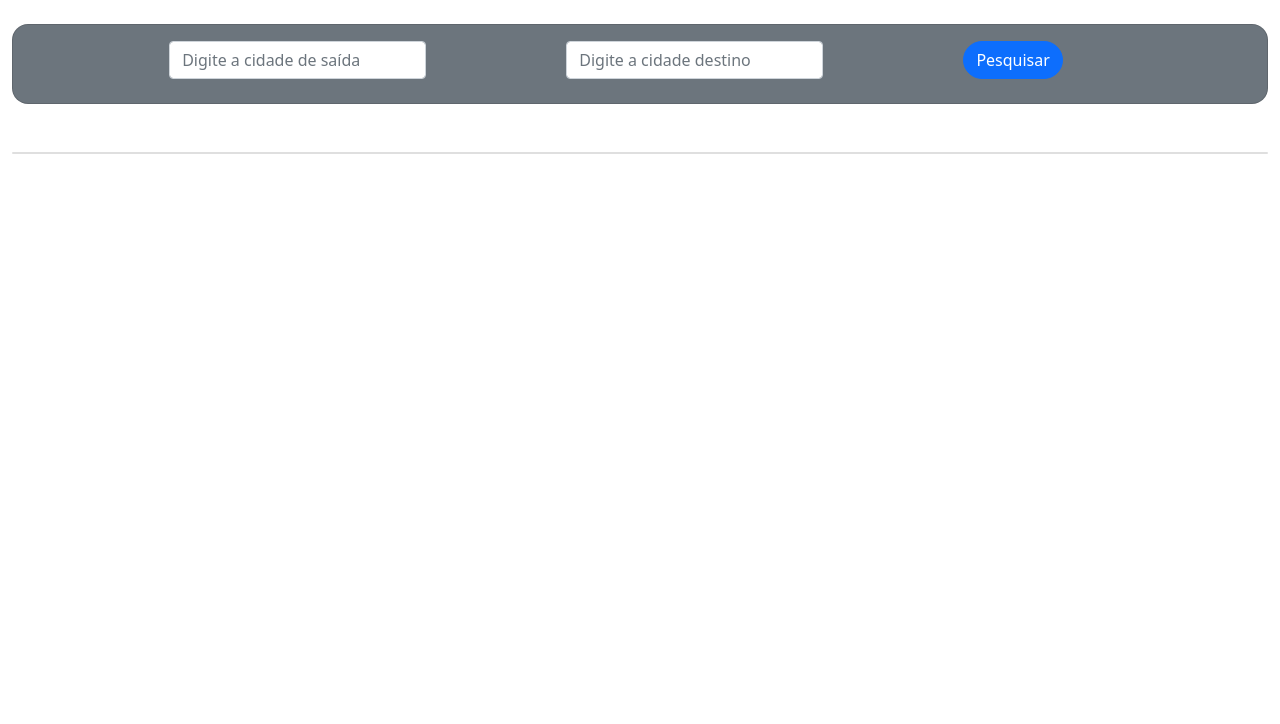
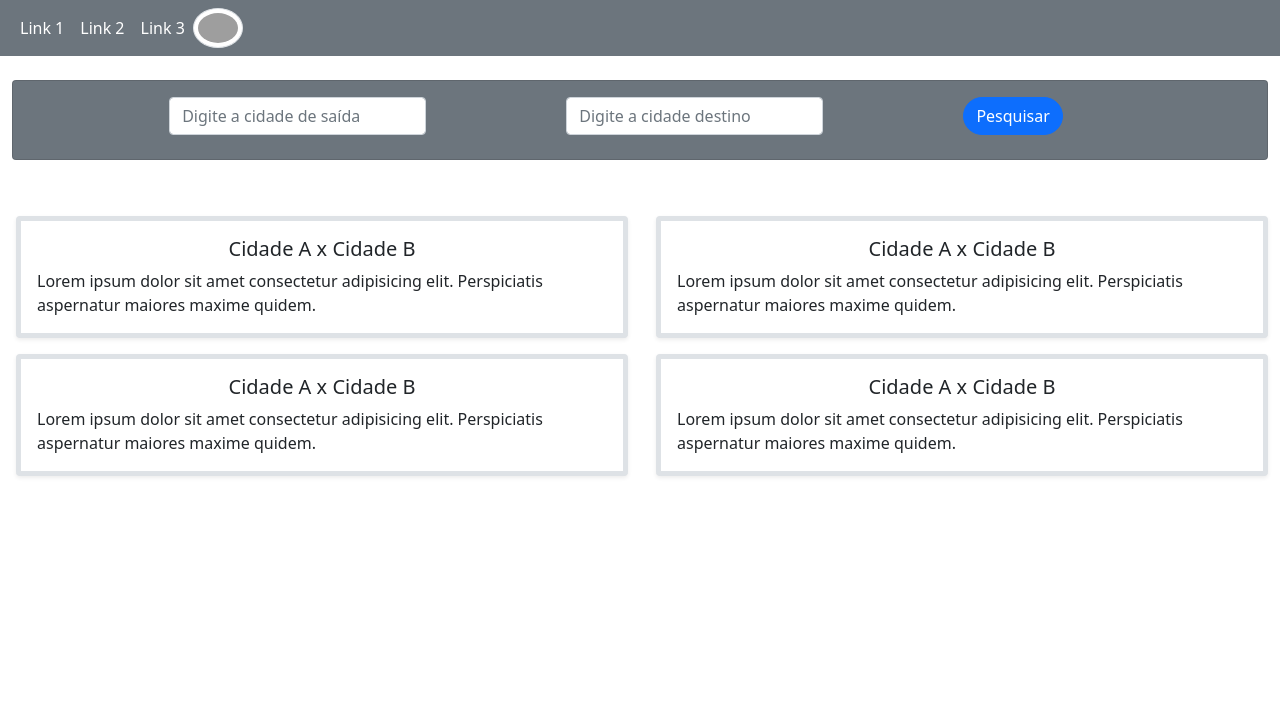
Before and after one commit to thsmmil/Drivan, a PHP site: page /Home/indexPassageiro.php in a window 1280 px wide. Shown: the top 724 px of the page. Before the commit the page ends 154 px from the top, so only its background shows below. Run offline with PHP 8.4, Linux system fonts and the light colour scheme; grey boxes are pictures that could not be loaded.

Commit message:
view/paginaInicialPassageiro-paginaLogin_ajuste

```diff
--- a/Views/Home/indexPassageiro.php
+++ b/Views/Home/indexPassageiro.php
@@ -11,15 +11,16 @@
     <!-- Latest compiled JavaScript -->
     <script src="https://cdn.jsdelivr.net/npm/bootstrap@5.1.3/dist/js/bootstrap.bundle.min.js"></script>
     <style>
-        .card{
+        .card {
             border-radius: 1rem;
         }
     </style>
 </head>
 
 <body>
+    <?php include '../Shared/layoutHeader.php'; ?>
     <section class="vh-100">
-        <div class="container-fluid h-100">
+        <div class="container-fluid">
             <div class="d-flex flex-column justify-content-center">
                 <div class="card mt-4 bg-secondary">
                     <div class="card-body">
@@ -38,8 +39,41 @@
                         </form>
                     </div>
                 </div>
-                <div class="card mt-5">
-
+                <div class="d-flex flex-column mt-5">
+                    <div class="row row-cols-1 row-cols-md-2">
+                        <div class="col">
+                            <div class="card my-2 ms-1 border border-5 shadow-sm">
+                                <div class="card-body">
+                                    <h5 class="card-title text-center">Cidade A x Cidade B</h5>
+                                    <p class="card-text">Lorem ipsum dolor sit amet consectetur adipisicing elit. Perspiciatis aspernatur maiores maxime quidem.</p>
+                                </div>
+                            </div>
+                        </div>
+                        <div class="col">
+                            <div class="card my-2 ms-1 border border-5 shadow-sm">
+                                <div class="card-body">
+                                    <h5 class="card-title text-center">Cidade A x Cidade B</h5>
+                                    <p class="card-text">Lorem ipsum dolor sit amet consectetur adipisicing elit. Perspiciatis aspernatur maiores maxime quidem.</p>
+                                </div>
+                            </div>
+                        </div>
+                        <div class="col">
+                            <div class="card my-2 ms-1 border border-5 shadow-sm">
+                                <div class="card-body">
+                                    <h5 class="card-title text-center">Cidade A x Cidade B</h5>
+                                    <p class="card-text">Lorem ipsum dolor sit amet consectetur adipisicing elit. Perspiciatis aspernatur maiores maxime quidem.</p>
+                                </div>
+                            </div>
+                        </div>
+                        <div class="col">
+                            <div class="card my-2 ms-1 border border-5 shadow-sm">
+                                <div class="card-body">
+                                    <h5 class="card-title text-center">Cidade A x Cidade B</h5>
+                                    <p class="card-text">Lorem ipsum dolor sit amet consectetur adipisicing elit. Perspiciatis aspernatur maiores maxime quidem.</p>
+                                </div>
+                            </div>
+                        </div>
+                    </div>
                 </div>
             </div>
         </div>
--- /dev/null
+++ b/Views/Shared/layoutHeader.php
@@ -0,0 +1,41 @@
+<!DOCTYPE html>
+<html lang="en">
+
+<head>
+    <meta charset="UTF-8">
+    <meta http-equiv="X-UA-Compatible" content="IE=edge">
+    <meta name="viewport" content="width=device-width, initial-scale=1.0">
+    <title>Document</title>
+    <!-- Latest compiled and minified CSS -->
+    <link href="https://cdn.jsdelivr.net/npm/bootstrap@5.1.3/dist/css/bootstrap.min.css" rel="stylesheet">
+    <!-- Latest compiled JavaScript -->
+    <script src="https://cdn.jsdelivr.net/npm/bootstrap@5.1.3/dist/js/bootstrap.bundle.min.js"></script>
+</head>
+
+<body>
+    <nav class="navbar navbar-expand-sm bg-secondary navbar-dark">
+
+        <div class="container-fluid vw-100">
+            <!-- Links -->
+            <ul class="navbar-nav">
+                <li class="nav-item">
+                    <a class="nav-link active" href="#">Link 1</a>
+                </li>
+                <li class="nav-item">
+                    <a class="nav-link active" href="#">Link 2</a>
+                </li>
+                <li class="nav-item">
+                    <a class="nav-link active" href="#">Link 3</a>
+                </li>
+                <li class="nav-item ms-auto ">
+                    <div class="">
+                        <img  class="img-thumbnail rounded-circle"src="https://cdn1.vectorstock.com/i/1000x1000/53/40/user-member-social-net-avatar-profile-icon-vector-22965340.jpg" width="50" height="50">
+                    </div>
+                </li>
+            </ul>
+        </div>
+
+    </nav>
+</body>
+
+</html>
```
Also changed, not shown: Views/index.php (+15 -8 lines).
